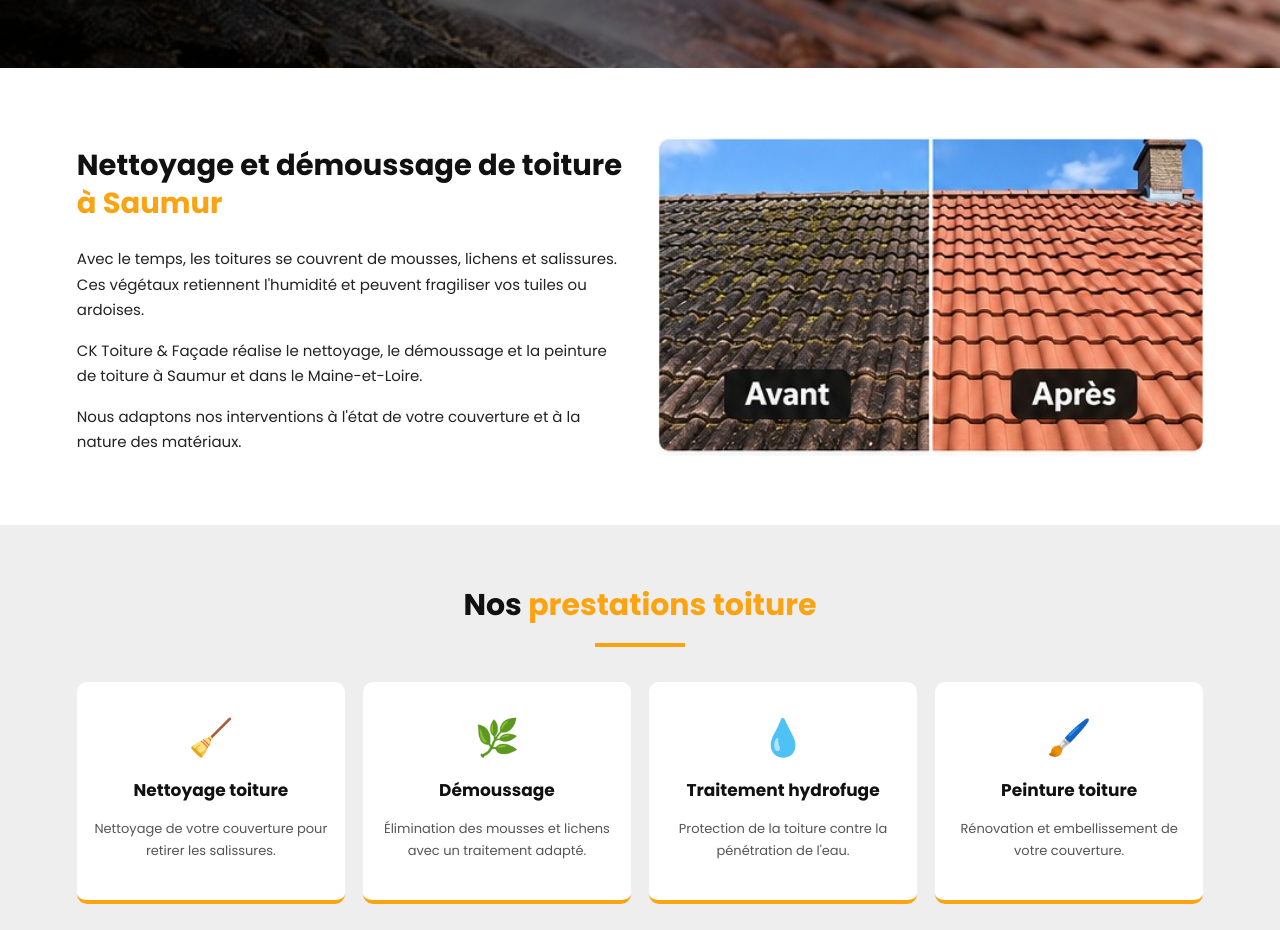
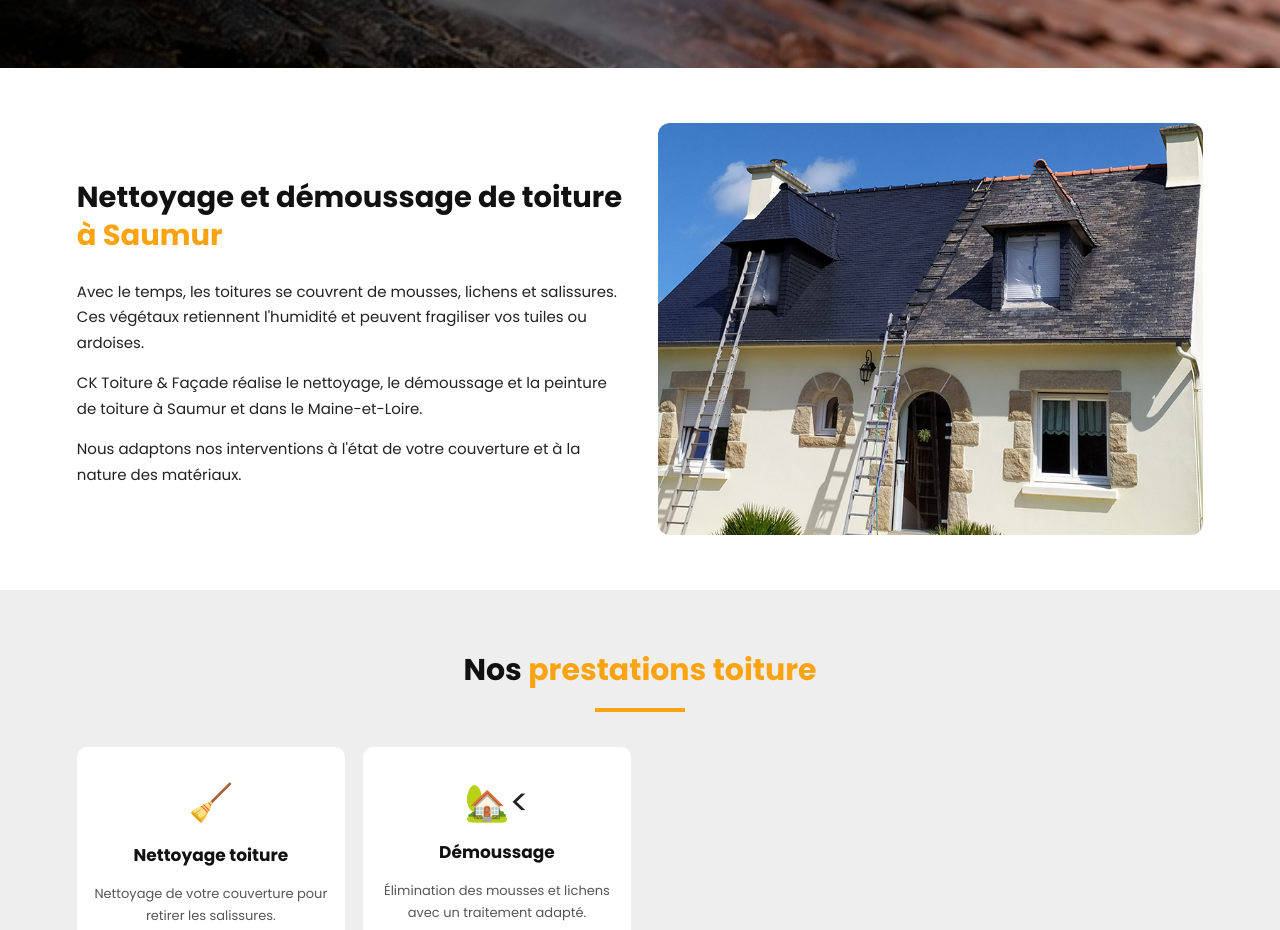
Before and after one commit to Cktoiturefacade/CK-TOITURE-FACADE, a plain HTML site: page nettoyage-toiture.html in a window 1280 px wide. Shown: the part 440-1370 px from the top of the page. Drawn offline with Linux system fonts and the light colour scheme.

Commit message:
Update image source and icons in nettoyage-toiture.html

```diff
--- a/nettoyage-toiture.html
+++ b/nettoyage-toiture.html
@@ -452,7 +452,7 @@ footer strong span{
   </div>
 
   <div>
-   <img class="photo" src="toiture-avant-apres.jpg"
+   <img class="photo" src="saumur peinture toiture.jpg"
    alt="Exemple de toiture avant et après nettoyage">
   </div>
 
@@ -476,7 +476,7 @@ footer strong span{
    </div>
 
    <div class="service-card">
-    <div class="icon">🌿</div>
+    <div class="icon">🏡<
     <h3>Démoussage</h3>
     <p>Élimination des mousses et lichens avec un traitement adapté.</p>
    </div>
@@ -488,7 +488,7 @@ footer strong span{
    </div>
 
    <div class="service-card">
-    <div class="icon">🖌️</div>
+    <div class="icon">🏠</div>
     <h3>Peinture toiture</h3>
     <p>Rénovation et embellissement de votre couverture.</p>
    </div>
```
